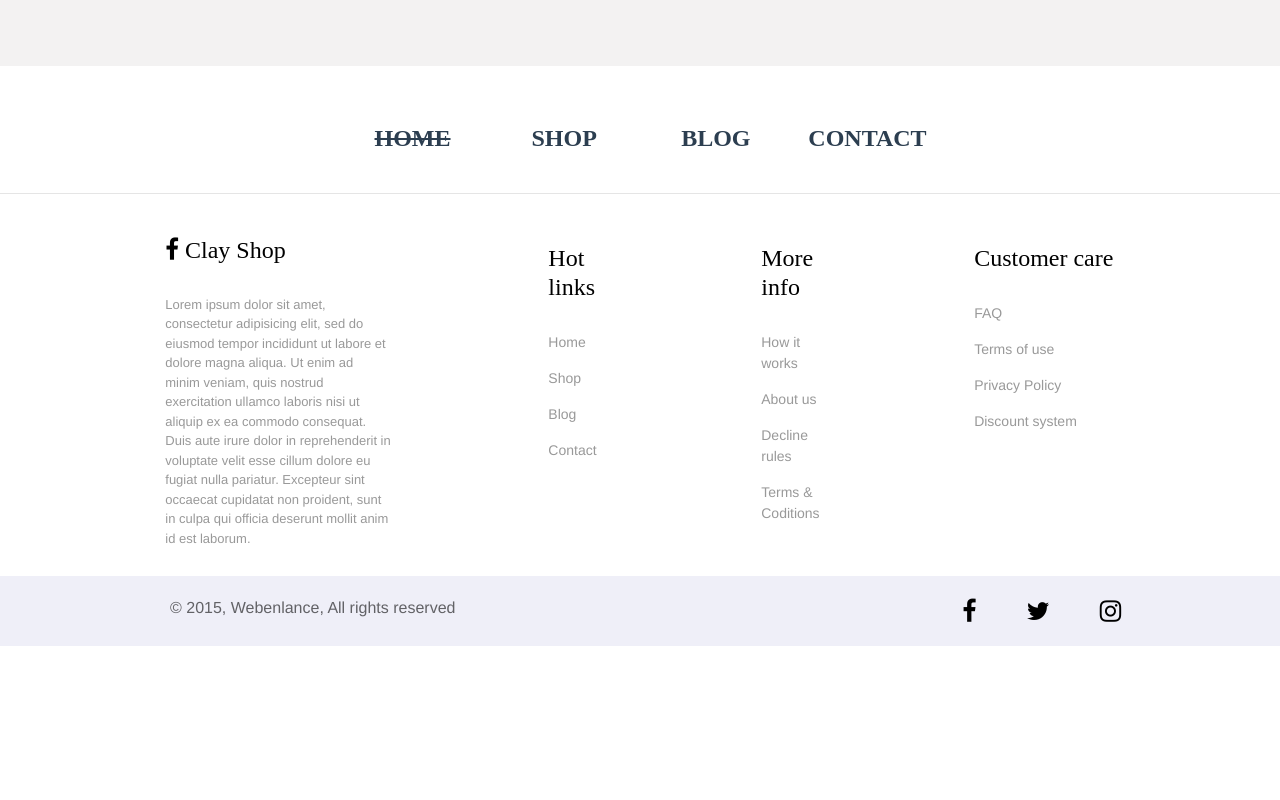
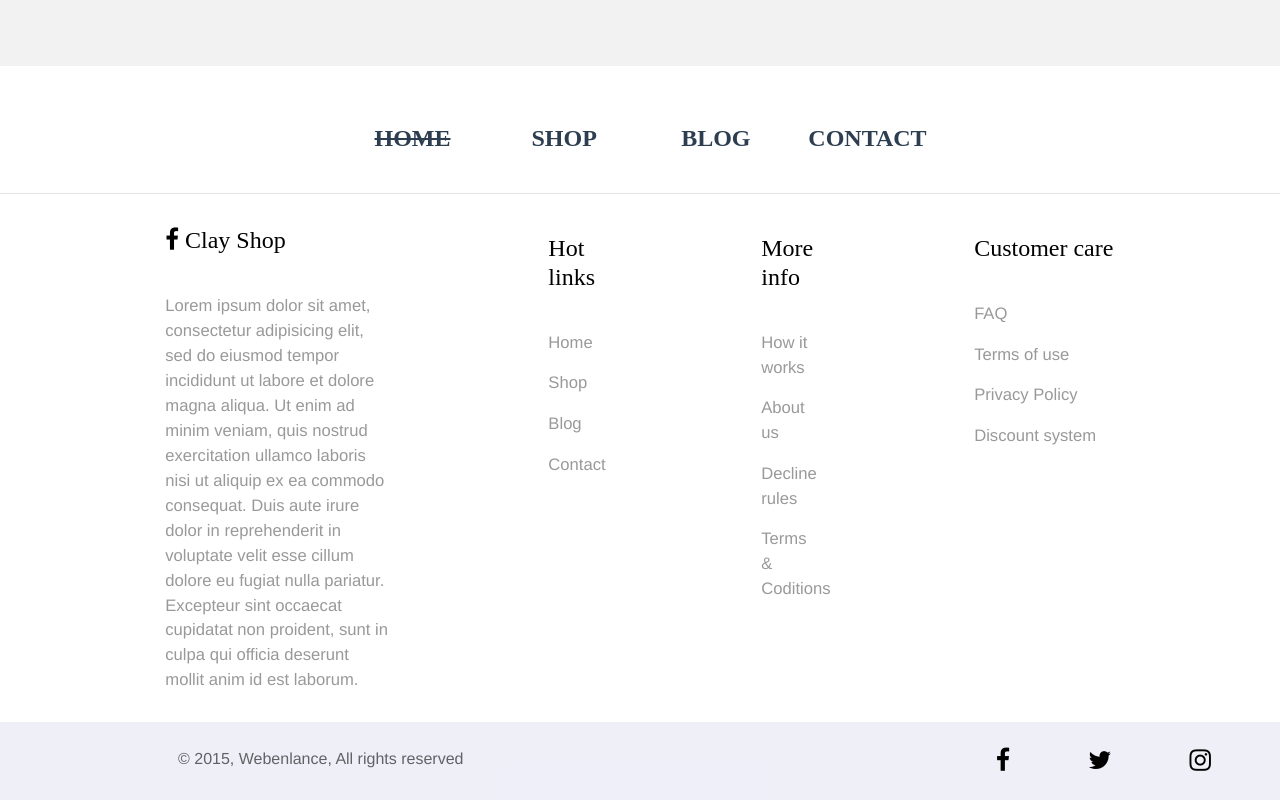
Before and after one commit to kuroinu-git/vue-ts-bootStap, a Vue app: page / in a window 1280 px wide. Shown: the part 3812-4612 px from the top of the page. Before the commit the page ends 4458 px from the top, so only its background shows below. Built offline with nearby package versions, Linux system fonts and the light colour scheme; the HTML template or start-up script is replaced by a standard one.

Commit message:
edite style css px add em rem % endhome

```diff
--- a/src/assets/styless/endhome.scss
+++ b/src/assets/styless/endhome.scss
@@ -4,113 +4,117 @@
 footer {
     width:100%;
     background-color:white;
-    min-height:250px;
-    padding:10px 0px 0px 0px ;
+    min-height:15.625em;
+    padding:0.625em 0em 0em 0em ;
 }
 .pt2 {
-    padding-top:10px ;
-    margin-bottom:20px ;
+    margin-bottom: 1.2em;
     font-family: serif;
-    font-size: 24px;
+    font-size: 1.5em;
 }
 .pt-5, .py-5 {
-    padding-top: 30px ;
+    padding-top: 1.875em ;
 }
 .mt-3 {
     margin-top: 1rem;
-    margin-left: 10px ;
+    margin-left: 0.625em ;
 }
 .mt-4 {
     margin-top: 1rem;
-    padding-inline-start: 100px;
+    padding-inline-start: 6.25em;
 }
 footer p {
-    font-size:13px;
-    color:#999;
-    padding-bottom:0px;
-    margin-bottom:8px;
-    padding-top: 10px;
+    font-size: 1.04em;
+    color: #999;
+    padding-bottom: 0em;
+    margin-bottom: 0.5em;
+    padding-top: 0.625em;
 }
 .mb10 {
-     padding-bottom:15px ;
-     padding-top: 10px;
+     padding-bottom:0.938em ;
+     padding-top: 0.625em;
     }
-.footer_ul_amrc { margin:0px ; list-style-type:none ; font-size:14px; padding:0px 0px 10px 0px ; }
+.footer_ul_amrc {
+    margin:0em ;
+    list-style-type:none ;
+    font-size:0.875em;
+    padding:0em 0em 0.625em 0em ;
+    font-size: 1.04em;
+}
 .footer_ul_amrc li {
-    padding:0px 0px 5px 0px;
-    padding-top: 10px;
+    padding:0em 0em 0.313em 0em;
+    padding-top: 0.625em;
     color: #999;
 }
 .footer_ul_amrc li a{ color:#CCC;}
 .footer_ul_amrc li a:hover{ color:#fff; text-decoration:none;}
 .fleft { float:left;}
-.padding-right { padding-right:10px; }
+.padding-right { padding-right: 0.625em; }
 
-.footer_ul2_amrc {margin:0px; list-style-type:none; padding:0px;}
+.footer_ul2_amrc {margin:0em; list-style-type:none; padding:0em;}
 .footer_ul2_amrc li p { display:table; }
 .footer_ul2_amrc li a:hover { text-decoration:none;}
-.footer_ul2_amrc li i { margin-top:5px;}
+.footer_ul2_amrc li i { margin-top:5em;}
 
 .bottom_border {
-    border-bottom:1px solid #323f45;
-    padding-bottom:20px;
+    border-bottom:0.063em solid #323f45;
+    padding-bottom:1.25em;
 }
 .foote_bottom_ul_amrc {
 	list-style-type:none;
-	padding:0px;
+	padding:0em;
 	display:table;
-	margin-top: 10px;
+	margin-top: 0.625em;
 	margin-right: auto;
-	margin-bottom: 10px;
+	margin-bottom: 0.625em;
 	margin-left: auto;
 }
 .foote_bottom_ul_amrc li { display:inline;}
-.foote_bottom_ul_amrc li a { color:#999; margin:0 12px;}
+.foote_bottom_ul_amrc li a { color:#999; margin:0 0.75em;}
 
-.social_footer_ul { display:table; margin:15px auto 0 auto; list-style-type:none;  }
-.social_footer_ul li { padding-left:20px; padding-top:10px; float:left; }
-.social_footer_ul li a { color:#CCC; border:1px solid #CCC; padding:8px;border-radius:50%;}
-.social_footer_ul li i {  width:20px; height:20px; text-align:center;}
+.social_footer_ul { display:table; margin:0.938em auto 0 auto; list-style-type:none;  }
+.social_footer_ul li { padding-left:1.25em; padding-top:0.625em; float:left; }
+.social_footer_ul li a { color:#CCC; border:0.063em solid #CCC; padding:0.5em;border-radius:50%;}
+.social_footer_ul li i {  width:1.25em; height:1.25em; text-align:center;}
 
 
 .col-footer {
     -ms-flex: 0 0 16.666667%;
     flex: 0 0 16.666667%;
-    max-width: 200px;
+    max-width: 12.5em;
 }
 .bottom_border {
 
-    border-bottom: 0px;
+    border-bottom: 0em;
 }
 .footer-bottom {
     background-color: #ededf8e3;
-    min-height: 30px;
+    min-height: 1.875em;
     width: 100%;
 }
 .copyright {
-    color: #626266;
-    line-height: 30px;
-    min-height: 30px;
-    padding: 7px 0;
+        color: #626266;
+        line-height: 1.875em;
+        min-height: 1.875em;
+        padding: 0.5em 0.5em;
+        padding-top: 1.4em;
 }
 .design {
     color: #fff;
-    line-height: 30px;
-    min-height: 30px;
-    padding: 7px 0;
+    line-height: 1.875em;
+    min-height: 1.875em;
+    padding: 0.5em 0.5em;
     text-align: right;
-	color:#fff;
-	font-size:25px;
-    padding:10px;
-    padding-inline-end: 130px;
+    color: #fff;
+    font-size: 1.563em;
+    padding: 0.625em;
+    padding-inline-end: 2em;
 
 }
 .design a {
     color: black;
 }
-.border-ending {
-    padding: 10px;
-}
+
 .container-endhome  {
     overflow-x: hidden;
 	width: 100%;
@@ -119,13 +123,13 @@ footer p {
 }
 .container-s {
     max-width: 100%;
-    padding-inline-start: 170px;
+    padding-inline-start: 10.625em;
 
 }
 .fa-pad {
-    padding-left: 50px;
+    padding-left: 3.125em;
 }
 .footer-Head {
     font-family: serif;
-    padding-inline-end: 200px;
+    padding-inline-end: 12.5em;
   }
--- a/src/components/Home/EndHome.vue
+++ b/src/components/Home/EndHome.vue
@@ -100,7 +100,7 @@
       </div>
     </div>
     <div class="footer-bottom">
-      <div class="container-s border-ending">
+      <div class="container-s">
         <div class="row">
           <div class="col-xs-12 col-sm-6 col-md-6 col-lg-6">
             <div class="copyright">© 2015, Webenlance, All rights reserved</div>
```
